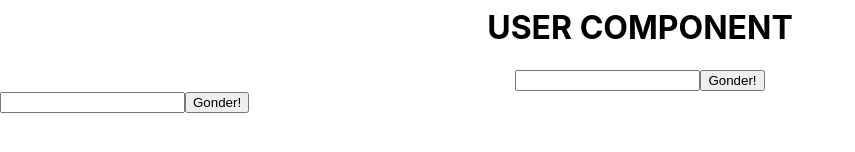
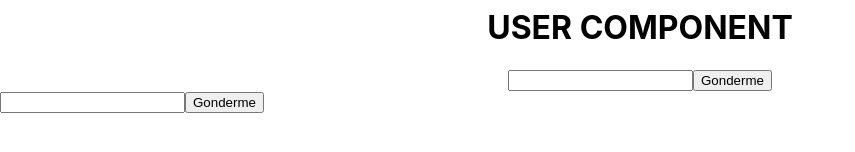
Before and after one commit to mesutyilmes/helloreact, a React (Create React App) app: page / in a window 1280 px wide. Shown: the part 208-360 px from the top of the page, without its empty margins (0-855 px from the left). Built offline with nearby package versions, Linux system fonts and the light colour scheme.

Commit message:
oylesine

```diff
--- a/src/components/User.js
+++ b/src/components/User.js
@@ -6,7 +6,7 @@ import React, { Component } from 'react'
       <div>
         <form>
             <input type="text"/>
-            <button>Gonder!</button>
+            <button>Gonderme</button>
         </form>
       </div>
     )
```
